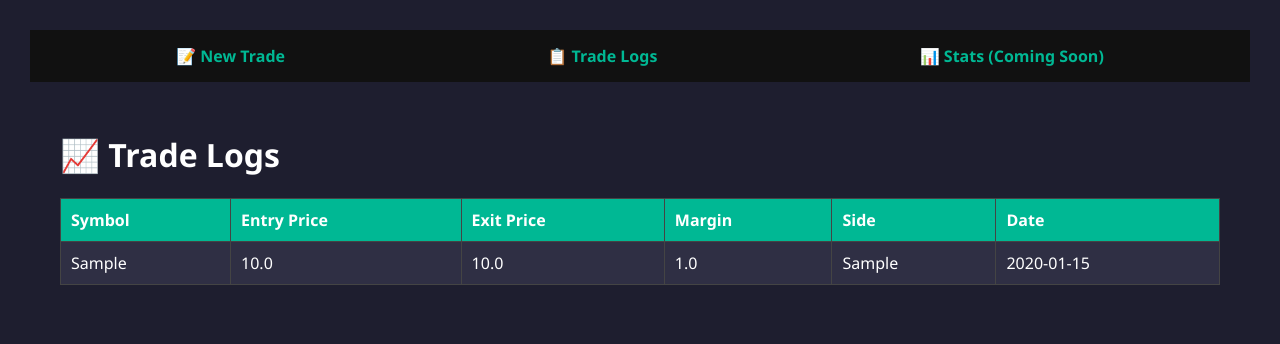
After one commit to stupid-nerd-01111000/Trade-Tracker, a Flask app: page /logs in a window 1280 px wide. The commit adds this page. Shown: the top 344 px of the page. Run offline with Flask 3, Linux system fonts and the light colour scheme; tables that the repository leaves empty hold one stand-in row (values such as "Sample post").

Commit message:
Add base page

```diff
--- a/futures/app.py
+++ b/futures/app.py
@@ -50,5 +50,11 @@ def submit():
     db.session.commit()
     return redirect("/")
 
+@app.route("/logs")
+def logs():
+    trades = Trade.query.all()
+    return render_template("logs.html", trades=trades)
+
+
 if __name__ == '__main__':
     app.run(debug=True)
--- /dev/null
+++ b/futures/templates/base.html
@@ -0,0 +1,42 @@
+<!DOCTYPE html>
+<html>
+<head>
+    <title>{% block title %}Trade Tracker{% endblock %}</title>
+    <style>
+        body {
+            margin: 0;
+            background-color: #1e1e2f;
+            color: white;
+            font-family: 'Segoe UI', sans-serif;
+        }
+        nav {
+            background-color: #111;
+            padding: 15px;
+            display: flex;
+            justify-content: space-around;
+        }
+        nav a {
+            color: #00b894;
+            text-decoration: none;
+            font-weight: bold;
+            font-size: 16px;
+        }
+        nav a:hover {
+            color: #74ffdc;
+        }
+        .content {
+            padding: 30px;
+        }
+    </style>
+</head>
+<body>
+    <nav>
+        <a href="/">📝 New Trade</a>
+        <a href="/logs">📋 Trade Logs</a>
+        <a href="#">📊 Stats (Coming Soon)</a>
+    </nav>
+    <div class="content">
+        {% block content %}{% endblock %}
+    </div>
+</body>
+</html>
--- a/futures/templates/form.html
+++ b/futures/templates/form.html
@@ -1,3 +1,6 @@
+{% extends "base.html" %}
+{% block title %}New Trade{% endblock %}
+{% block content %}
 <!DOCTYPE html>
 <html lang="en">
 <head>
@@ -108,3 +111,4 @@
     </form>
 </body>
 </html>
+{% endblock %}
--- /dev/null
+++ b/futures/templates/logs.html
@@ -0,0 +1,62 @@
+{% extends "base.html" %}
+{% block title %}Trade Logs{% endblock %}
+{% block content %}
+<!DOCTYPE html>
+<html lang="en">
+<head>
+    <meta charset="UTF-8">
+    <title>Trade Logs</title>
+    <style>
+        body {
+            font-family: 'Segoe UI', sans-serif;
+            background-color: #1e1e2f;
+            color: #fff;
+            padding: 30px;
+        }
+        table {
+            width: 100%;
+            border-collapse: collapse;
+            background: #2f2f44;
+        }
+        th, td {
+            padding: 10px;
+            border: 1px solid #444;
+            text-align: left;
+        }
+        th {
+            background-color: #00b894;
+        }
+        tr:nth-child(even) {
+            background-color: #39395a;
+        }
+    </style>
+</head>
+<body>
+    <h1>📈 Trade Logs</h1>
+    <table>
+        <thead>
+            <tr>
+                <th>Symbol</th>
+                <th>Entry Price</th>
+                <th>Exit Price</th>
+                <th>Margin</th>
+                <th>Side</th>
+                <th>Date</th>
+            </tr>
+        </thead>
+        <tbody>
+            {% for trade in trades %}
+            <tr>
+                <td>{{ trade.symbol }}</td>
+                <td>{{ trade.entry_price }}</td>
+                <td>{{ trade.actual_exit_price }}</td>
+                <td>{{ trade.margin }}</td>
+                <td>{{ trade.side }}</td>
+                <td>{{ trade.entry_date }}</td>
+            </tr>
+            {% endfor %}
+        </tbody>
+    </table>
+</body>
+</html>
+{% endblock %}
```
